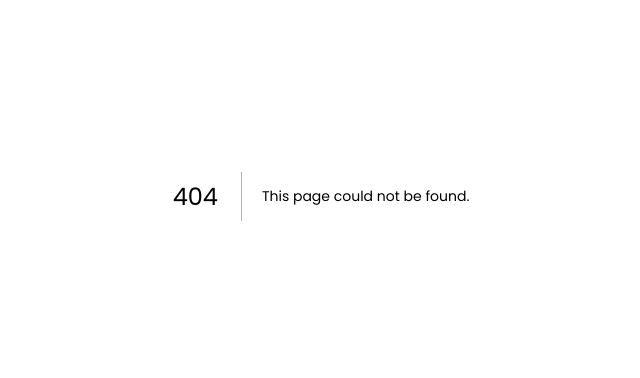
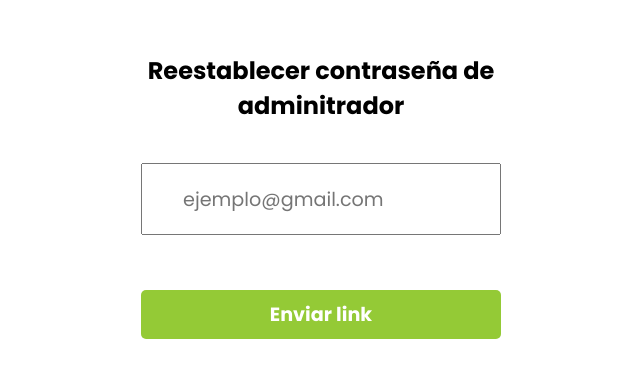
Before and after one commit to ElPardo16/proyecto-final-fsc-back, a Next.js app: page /adminps in a window 1280 px wide. Before the commit this address had no page. Shown: the part 204-582 px from the top of the page, without its empty margins (319-959 px from the left). Built offline with nearby package versions, Linux system fonts and the light colour scheme.

Commit message:
reestablecer contraseña del admin

```diff
--- a/src/components/Login.jsx
+++ b/src/components/Login.jsx
@@ -67,6 +67,8 @@ export default function Login() {
     }
   };
 
+  const sendRecovery = () => {router.push('/adminps')}
+
   return (
     <div className="container">
       <Image src="/img/logo.png" alt="logo" width={150} height={150} />
@@ -116,7 +118,7 @@ export default function Login() {
 
 				<button className="btn submit">Ingresar</button>
 
-				<p /* onClick={sendRecovery} */>Recuperar Contraseña <br/>(solo administradores)</p>
+				<p onClick={sendRecovery}>Recuperar Contraseña <br/>(solo administradores)</p>
 			</form>
 		</div>
 	);
--- a/src/components/Recovery.jsx
+++ b/src/components/Recovery.jsx
@@ -43,12 +43,12 @@ export default function Recovery() {
   // }
 
   return (
-    <> <div className="container">
+    <> <div className="container adminps">
+      <form name="recovery" onSubmit={handleSubmit(onSubmit)}>
         <div className="restCont">
           <MdPersonAdd size={30} />
           <h3>Restablecer Contraseña</h3>
         </div>
-        <form name="recovery" onSubmit={handleSubmit(onSubmit)}>
 
         <div className="login-input">
           {/* <label htmlFor="password"> Nueva contraseña</label> */}
--- /dev/null
+++ b/src/pages/adminps.jsx
@@ -0,0 +1,78 @@
+import React from 'react'
+import { useForm } from 'react-hook-form';
+import Swal from "sweetalert2";
+
+
+export default function adminps() {
+
+  const {
+    register,
+    handleSubmit,
+    formState: { errors },
+  } = useForm();
+
+  const onSubmit = async (data) => {
+    try {
+      const res = await fetch('http://localhost:5000/api/recovadmin', {
+        method: 'POST',
+        headers: {
+          'Content-Type':'application/json'
+        },
+        body: JSON.stringify(data)
+      })
+      const json = await res.json()
+      if (res.status === 200) {
+        Swal.fire({
+          position: "center",
+          icon: "success",
+          title: "Link enviado",
+          showConfirmButton: false,
+          timer: 2500,
+        });
+      }else if(res.status === 401){
+        Swal.fire({
+          position: "center",
+          icon: "error",
+          title: json.error,
+          showConfirmButton: false,
+          timer: 2500,
+        });
+      }
+      console.log(json);
+
+    } catch (error) {
+      console.log(error)
+    }
+  }
+
+  return (
+    <div className='container adminps'>
+      <form onSubmit={handleSubmit(onSubmit)}>
+      <h2>Reestablecer contraseña de adminitrador</h2>
+        <div className="login-input">
+          <input
+            type="text"
+            autoComplete="off"
+            name="email"
+            placeholder="ejemplo@gmail.com"
+            {...register("email", {
+              required: {
+                value: true,
+                message: "El campo es requerido",
+              },
+              pattern: {
+                value: /^[A-Z0-9._%+-]+@[A-Z0-9.-]+\.[A-Z]{2,4}$/i,
+                message: "El formato no es correcto",
+              },
+            })}
+          />
+
+          {errors.email && <span>{errors.email.message}</span>}
+        </div>
+
+        <button className="btn submit">Enviar link</button>
+
+      </form>
+    </div>
+  )
+}
--- a/src/styles/globals.scss
+++ b/src/styles/globals.scss
@@ -106,6 +106,11 @@ header {
          }
       }
    }
+}
+
+.adminps{
+   height: 100vh;
+   text-align: center;
 }
 
 .container {
```
Also changed, not shown: src/components/FormCollab.jsx (+7 -5 lines). Lines whose indentation alone changed are shown as unchanged.
